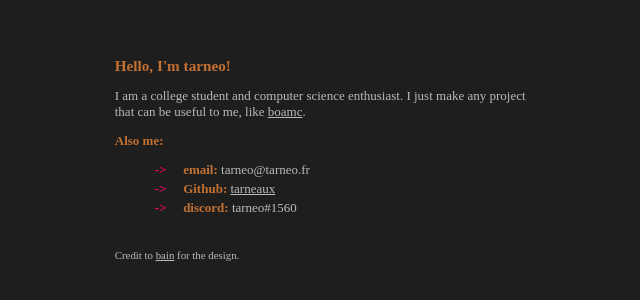
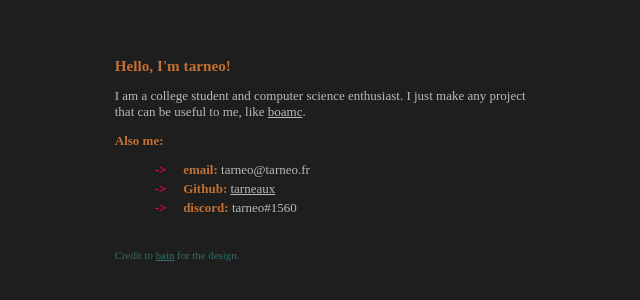
Before and after one commit to tarneaux/tarneo.fr-nextjs, a Next.js app: page / in a window 1280 px wide. Shown: the part 236-536 px from the top of the page, without its empty margins (314-954 px from the left). Built offline with nearby package versions, Linux system fonts and the light colour scheme; a web font is replaced by a local one.

Commit message:
change footer color

```diff
--- a/components/styles/footer.module.scss
+++ b/components/styles/footer.module.scss
@@ -1,4 +1,5 @@
 .footer {
   margin-top: 3em;
   font-size: smaller;
+  color: var(--color14);
 }
```
